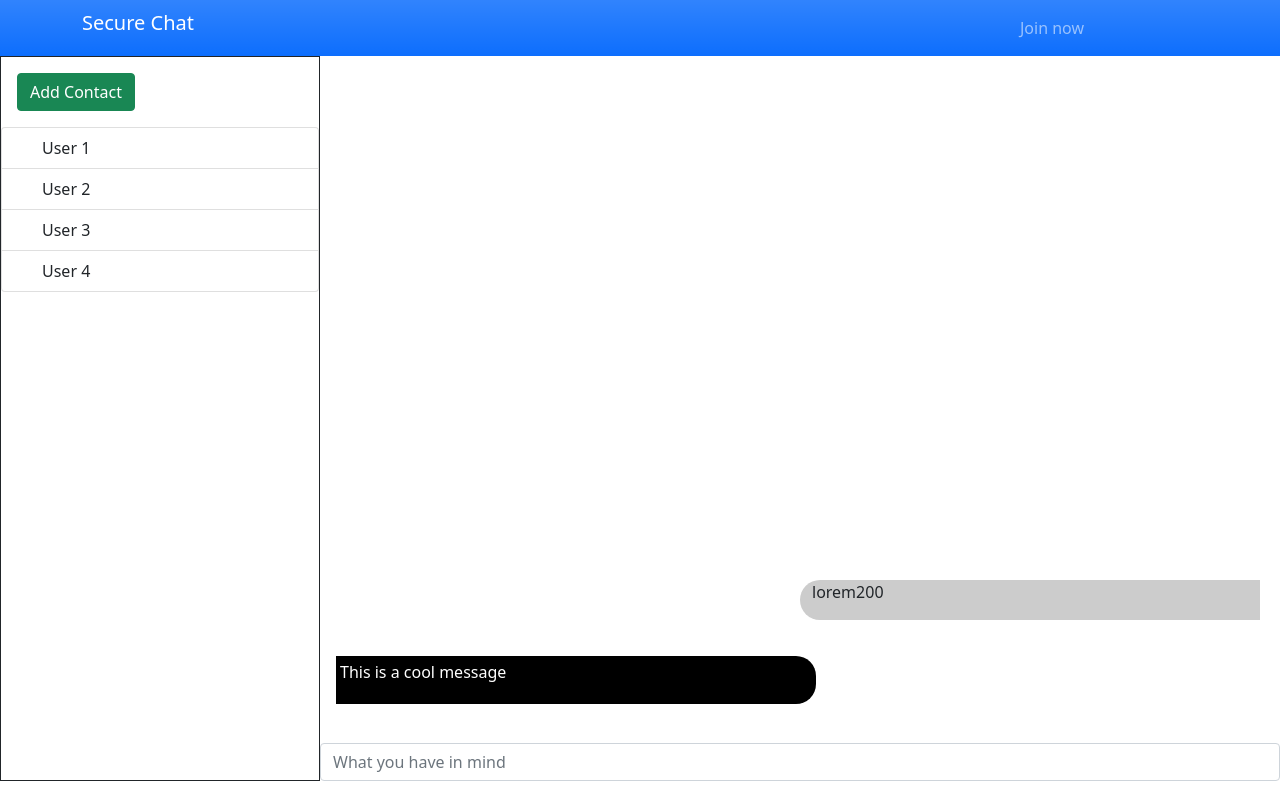
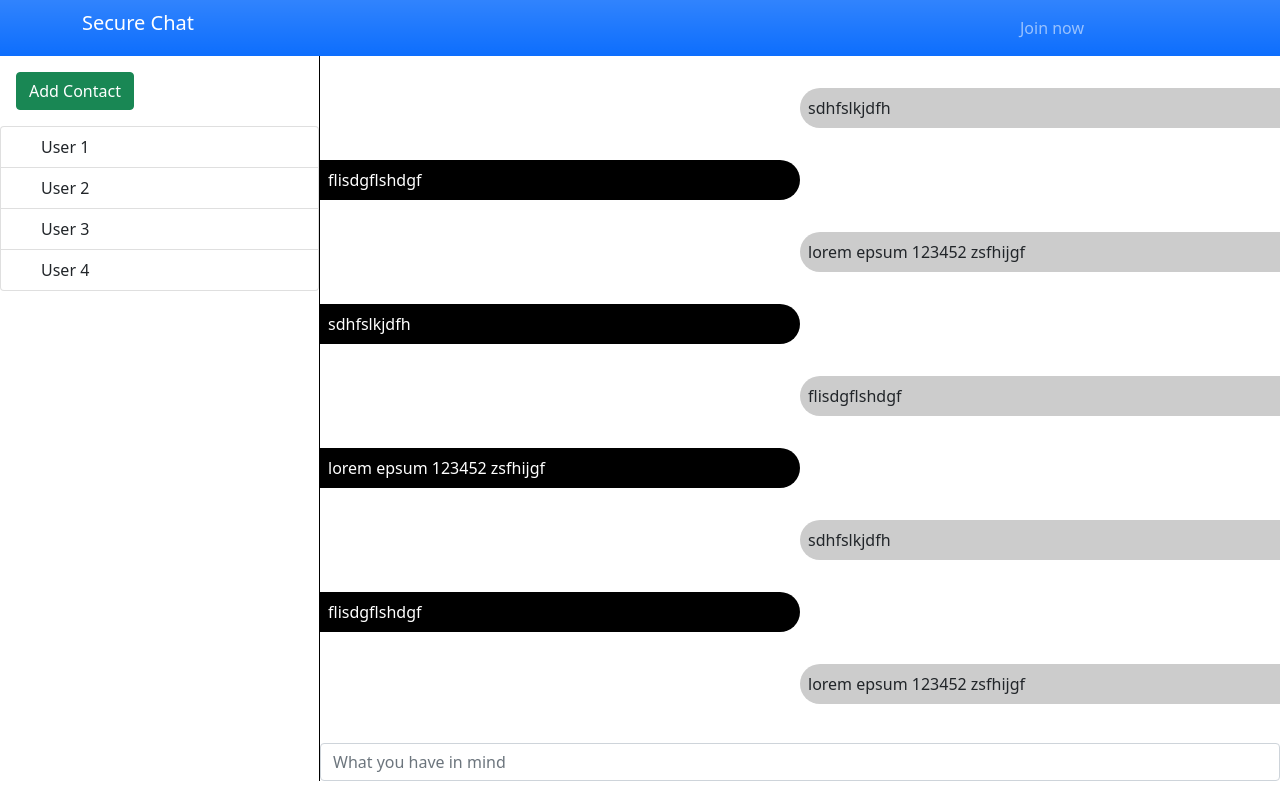
Before and after one commit to Ramzi-dev611/secure-chat-front, an Angular app: page /chatroom in a window 1280 px wide. Built offline with nearby package versions, Linux system fonts and the light colour scheme.

Commit message:
phase one of adding a service that handles the websocket communication: ! need to figure out a way to change the way subject is being created

```diff
--- a/package.json
+++ b/package.json
@@ -20,7 +20,7 @@
     "@angular/router": "~13.0.0",
     "bootstrap": "^5.1.3",
     "font-awesome": "^4.7.0",
-    "rxjs": "~7.4.0",
+    "rxjs": "^7.4.0",
     "tslib": "^2.3.0",
     "zone.js": "~0.11.4"
   },
--- a/src/app/pages/chat-room/chat-room.component.css
+++ b/src/app/pages/chat-room/chat-room.component.css
@@ -37,3 +37,7 @@
   display: flex;
   flex-direction: column-reverse;
 }
+
+.border-right-dark{
+  border-right: 1px solid black;
+}
--- a/src/app/pages/chat-room/chat-room.component.html
+++ b/src/app/pages/chat-room/chat-room.component.html
@@ -1,6 +1,6 @@
 <div class="container-fluid" style="height: 90.6vh;">
     <div class="row h-100">
-        <div class="col-3 border border-dark px-0">
+        <div class="col-3 border-right-dark px-0">
             <button class="btn btn-success btn-block m-3">Add Contact</button>
             <ul class="list-group w-100">
                 <li class="list-group-item pl-3">User 1</li>
@@ -11,13 +11,17 @@
         </div>
         <div class="col-9 h-100 position-relative px-0">
             <div class="conversation-container">
-                <div class="p-1 m-3 message-received w-50">
-                    <p class="text-white">This is a cool message</p>
-                </div>
-                <div class="p-1 m-3 row justify-content-end">
-                    <div class="message-sent w-50">
-                        <p>lorem200</p>
-                    </div>
+                <div *ngFor="let message of messages; let even = even">
+                    <span *ngIf="even">
+                        <app-message-sent
+                            [content]="message">
+                        </app-message-sent>
+                    </span>
+                    <span *ngIf="!even">
+                        <app-message-recieved
+                            [content]="message">
+                        </app-message-recieved>
+                    </span>
                 </div>
             </div>
             <div class="position-absolute bottom-0 w-100">
--- a/src/app/pages/chat-room/chat-room.component.ts
+++ b/src/app/pages/chat-room/chat-room.component.ts
@@ -6,7 +6,7 @@ import { Component, OnInit } from '@angular/core';
   styleUrls: ['./chat-room.component.css']
 })
 export class ChatRoomComponent implements OnInit {
-
+  messages: string[] = ['lorem epsum 123452 zsfhijgf ', 'flisdgflshdgf', 'sdhfslkjdfh', 'lorem epsum 123452 zsfhijgf ', 'flisdgflshdgf', 'sdhfslkjdfh', 'lorem epsum 123452 zsfhijgf ', 'flisdgflshdgf', 'sdhfslkjdfh', 'lorem epsum 123452 zsfhijgf ', 'flisdgflshdgf', 'sdhfslkjdfh'];
   constructor() { }
 
   ngOnInit(): void {
--- /dev/null
+++ b/src/app/pages/chat-room/message-recieved/message-recieved.component.css
@@ -0,0 +1,5 @@
+.message-received{
+    background: #000;
+    border-top-right-radius: 20px;
+    border-bottom-right-radius: 20px;
+}
--- /dev/null
+++ b/src/app/pages/chat-room/message-recieved/message-recieved.component.html
@@ -0,0 +1,3 @@
+<div class="p-2 my-3 message-received w-50">
+    <p class="my-0 text-white"> {{ content }}</p>
+</div>
--- /dev/null
+++ b/src/app/pages/chat-room/message-recieved/message-recieved.component.ts
@@ -0,0 +1,15 @@
+import { Component, Input, OnInit } from '@angular/core';
+
+@Component({
+  selector: 'app-message-recieved',
+  templateUrl: './message-recieved.component.html',
+  styleUrls: ['./message-recieved.component.css']
+})
+export class MessageRecievedComponent implements OnInit {
+  @Input() content: string = '';
+  constructor() { }
+
+  ngOnInit(): void {
+  }
+
+}
--- /dev/null
+++ b/src/app/pages/chat-room/message-sent/message-sent.component.css
@@ -0,0 +1,5 @@
+.message-sent {
+    border-top-left-radius: 20px;
+    border-bottom-left-radius: 20px;
+    background: #ccc;
+}
--- /dev/null
+++ b/src/app/pages/chat-room/message-sent/message-sent.component.html
@@ -0,0 +1,5 @@
+<div class="row mx-0 justify-content-end">
+    <div class="p-2 my-3 message-sent w-50">
+        <p class="my-0"> {{ content }} </p>
+    </div>
+</div>
--- /dev/null
+++ b/src/app/pages/chat-room/message-sent/message-sent.component.ts
@@ -0,0 +1,16 @@
+import { Component, Input, OnInit } from '@angular/core';
+
+@Component({
+  selector: 'app-message-sent',
+  templateUrl: './message-sent.component.html',
+  styleUrls: ['./message-sent.component.css']
+})
+export class MessageSentComponent implements OnInit {
+
+  @Input() content: string = '';
+  constructor() { }
+
+  ngOnInit(): void {
+  }
+
+}
--- /dev/null
+++ b/src/app/utilities/websocket.service.ts
@@ -0,0 +1,38 @@
+import { Injectable } from '@angular/core';
+import * as Rx from 'rxjs'
+
+@Injectable({
+  providedIn: 'root'
+})
+export class WebsocketService {
+
+  private subject: Rx.Subject<MessageEvent>|undefined;
+  constructor() { }
+
+  public connect(url: string): Rx.Subject<MessageEvent>{
+    if(!this.subject){
+      this.subject = this.create(url)
+    }
+    return this.subject;
+  }
+
+  public create(url: string): Rx.Subject<MessageEvent>{
+    let ws = new WebSocket(url);
+
+    let observable = new Rx.Observable((obs: Rx.Observer<MessageEvent>) => {
+      ws.onmessage = obs.next.bind(obs);
+      ws.onerror= obs.error.bind(obs);
+      ws.onclose = obs.complete.bind(obs);
+      return ws.close.bind(ws)
+    });
+
+    let observer = {
+      next: (data: Object) => {
+        if(ws.readyState === WebSocket.OPEN){
+          ws.send(JSON.stringify(data));
+        }
+      },
+    }
+    return Rx.Subject.create(observer, observable);
+  }
+}
```
Also changed, not shown: src/app/app.module.ts (+7 -2 lines), 2 other files (tests, documents, lock files or other folders).
